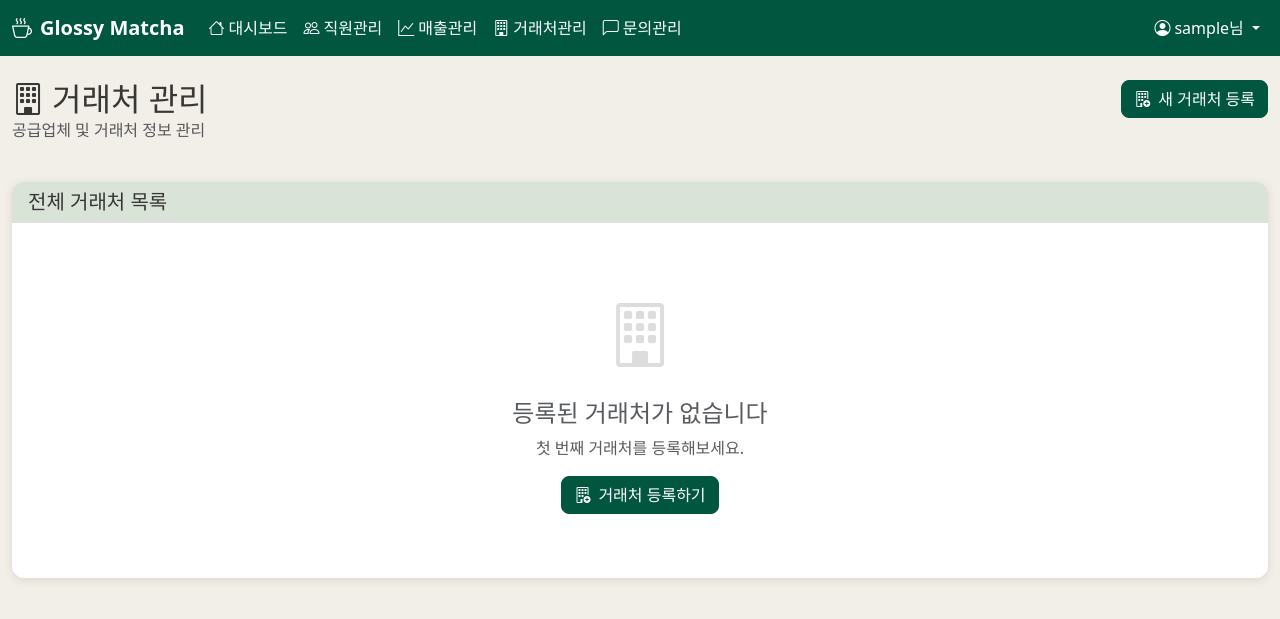
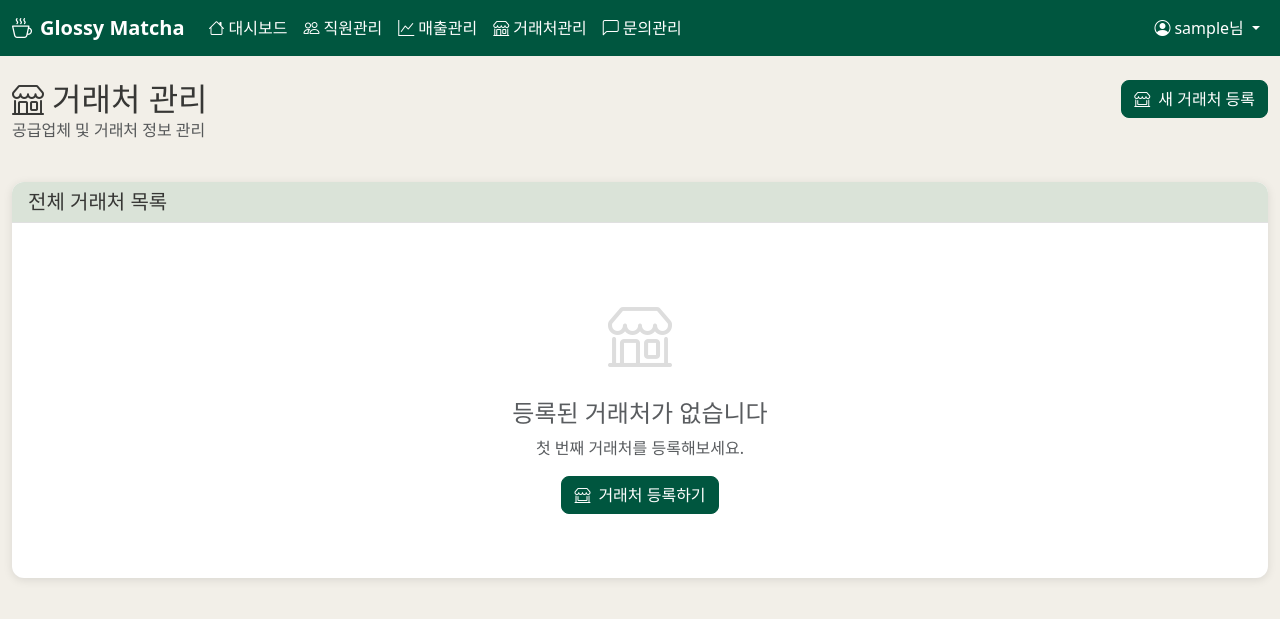
Before and after one commit to Elarin22/Glossy_Matcha, a Django app: page /suppliers/ in a window 1280 px wide. Shown: the top 619 px of the page. Run offline with Django 5.2, Linux system fonts and the light colour scheme; the visitor is signed in with stand-in values (Sample User, id 1); data that the repository does not hold is empty.

Commit message:
[BE] fix: 거래처 관련 icon 수정 (#179)
- bi-building → bi-shop (건물 → 상점/매장)
- bi-building-add → bi-shop-window (건물 추가 → 상점창/매장창)

```diff
--- a/be/glossymatcha/templates/glossymatcha/base.html
+++ b/be/glossymatcha/templates/glossymatcha/base.html
@@ -46,7 +46,7 @@
                     </li>
                     <li class="nav-item">
                         <a class="nav-link text-white" href="{% url 'suppliers_list' %}">
-                            <i class="bi bi-building me-1"></i>거래처관리
+                            <i class="bi bi-shop me-1"></i>거래처관리
                         </a>
                     </li>
                     <li class="nav-item">
--- a/be/glossymatcha/templates/glossymatcha/dashboard.html
+++ b/be/glossymatcha/templates/glossymatcha/dashboard.html
@@ -50,7 +50,7 @@
     <div class="col-xl-2 col-md-4 mb-3">
         <div class="card dashboard-card h-100">
             <div class="card-body text-center">
-                <i class="bi bi-building dashboard-icon mb-3"></i>
+                <i class="bi bi-shop dashboard-icon mb-3"></i>
                 <h5 class="card-title">거래처</h5>
                 <div class="stat-number">{{ active_suppliers_count }}개</div>
                 <small class="text-muted">활성 거래처 수</small>
@@ -101,7 +101,7 @@
                     </div>
                     <div class="col-lg-2 col-md-4 mb-2">
                         <a href="{% url 'suppliers_create' %}" class="btn btn-outline-primary w-100">
-                            <i class="bi bi-building-add me-2"></i>거래처 등록
+                            <i class="bi bi-shop-window me-2"></i>거래처 등록
                         </a>
                     </div>
                     <div class="col-lg-2 col-md-4 mb-2">
--- a/be/glossymatcha/templates/glossymatcha/suppliers/create.html
+++ b/be/glossymatcha/templates/glossymatcha/suppliers/create.html
@@ -10,7 +10,7 @@
         <div class="card">
             <div class="card-header">
                 <h5 class="mb-0">
-                    <i class="bi bi-building-add me-2"></i>
+                    <i class="bi bi-shop-window me-2"></i>
                     {% if supplier %}{{ supplier.name }} 정보 수정{% else %}새 거래처 등록{% endif %}
                 </h5>
             </div>
--- a/be/glossymatcha/templates/glossymatcha/suppliers/detail.html
+++ b/be/glossymatcha/templates/glossymatcha/suppliers/detail.html
@@ -6,7 +6,7 @@
 <div class="row mb-4">
     <div class="col-md-8">
         <h2 class="mb-0">
-            <i class="bi bi-building me-2"></i>{{ supplier.name }}
+            <i class="bi bi-shop me-2"></i>{{ supplier.name }}
             {% if supplier.is_active %}
                 <span class="badge bg-success ms-2">거래중</span>
             {% else %}
@@ -155,7 +155,7 @@
 <div class="row mt-4">
     <div class="col-12 text-center">
         <a href="{% url 'suppliers_create' %}" class="btn btn-success me-2">
-            <i class="bi bi-building-add me-2"></i>새 거래처 등록
+            <i class="bi bi-shop-window me-2"></i>새 거래처 등록
         </a>
         <a href="{% url 'suppliers_update' supplier.pk %}" class="btn btn-primary me-2">
             <i class="bi bi-pencil me-2"></i>이 거래처 수정
--- a/be/glossymatcha/templates/glossymatcha/suppliers/list.html
+++ b/be/glossymatcha/templates/glossymatcha/suppliers/list.html
@@ -6,13 +6,13 @@
 <div class="row mb-4">
     <div class="col-md-6">
         <h2 class="mb-0">
-            <i class="bi bi-building me-2"></i>거래처 관리
+            <i class="bi bi-shop me-2"></i>거래처 관리
         </h2>
         <p class="text-muted">공급업체 및 거래처 정보 관리</p>
     </div>
     <div class="col-md-6 text-end">
         <a href="{% url 'suppliers_create' %}" class="btn btn-primary">
-            <i class="bi bi-building-add me-2"></i>새 거래처 등록
+            <i class="bi bi-shop-window me-2"></i>새 거래처 등록
         </a>
     </div>
 </div>
@@ -86,11 +86,11 @@
             </div>
         {% else %}
             <div class="text-center py-5">
-                <i class="bi bi-building" style="font-size: 4rem; color: #ddd;"></i>
+                <i class="bi bi-shop" style="font-size: 4rem; color: #ddd;"></i>
                 <h4 class="mt-3 text-muted">등록된 거래처가 없습니다</h4>
                 <p class="text-muted">첫 번째 거래처를 등록해보세요.</p>
                 <a href="{% url 'suppliers_create' %}" class="btn btn-primary">
-                    <i class="bi bi-building-add me-2"></i>거래처 등록하기
+                    <i class="bi bi-shop-window me-2"></i>거래처 등록하기
                 </a>
             </div>
         {% endif %}
```
